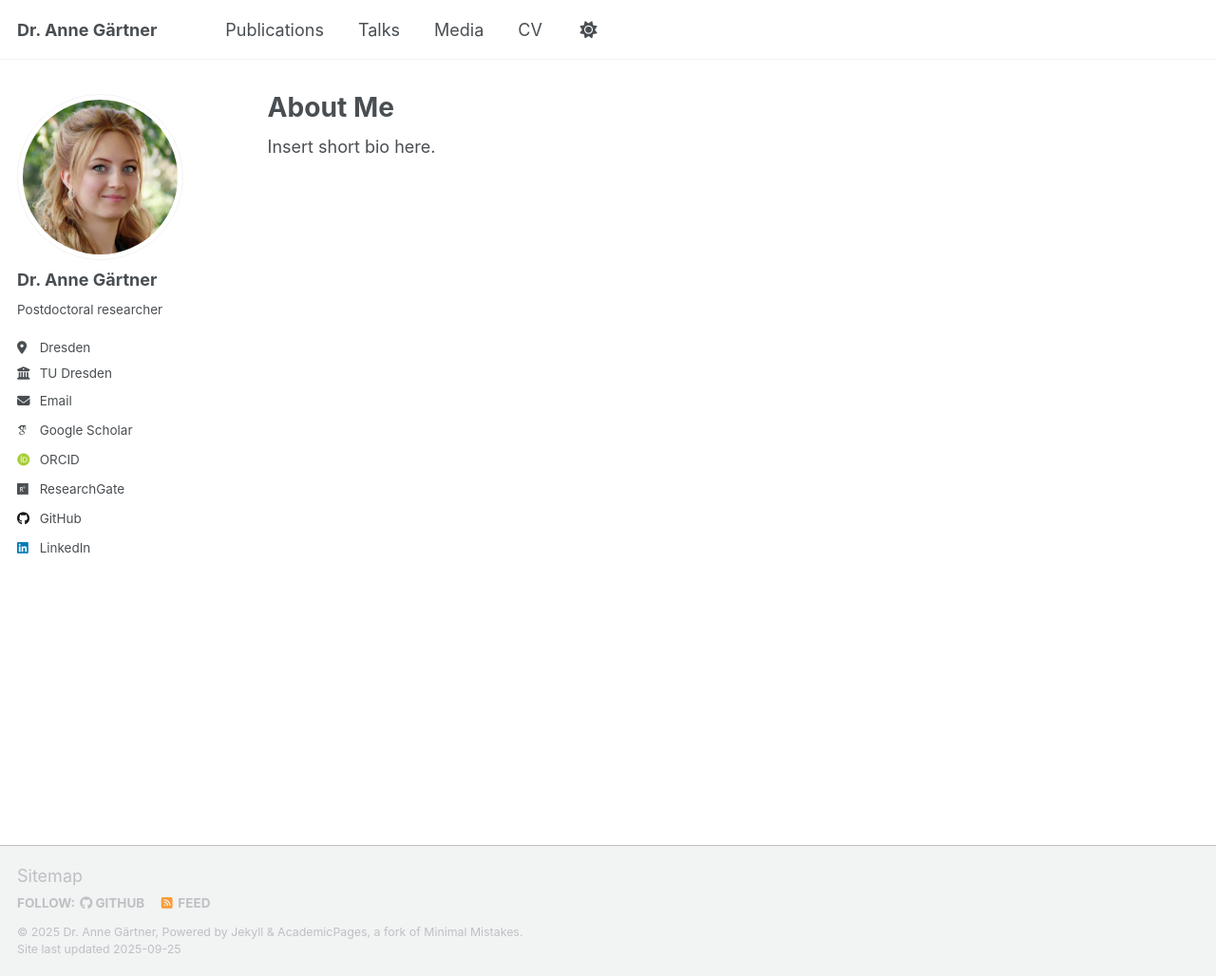
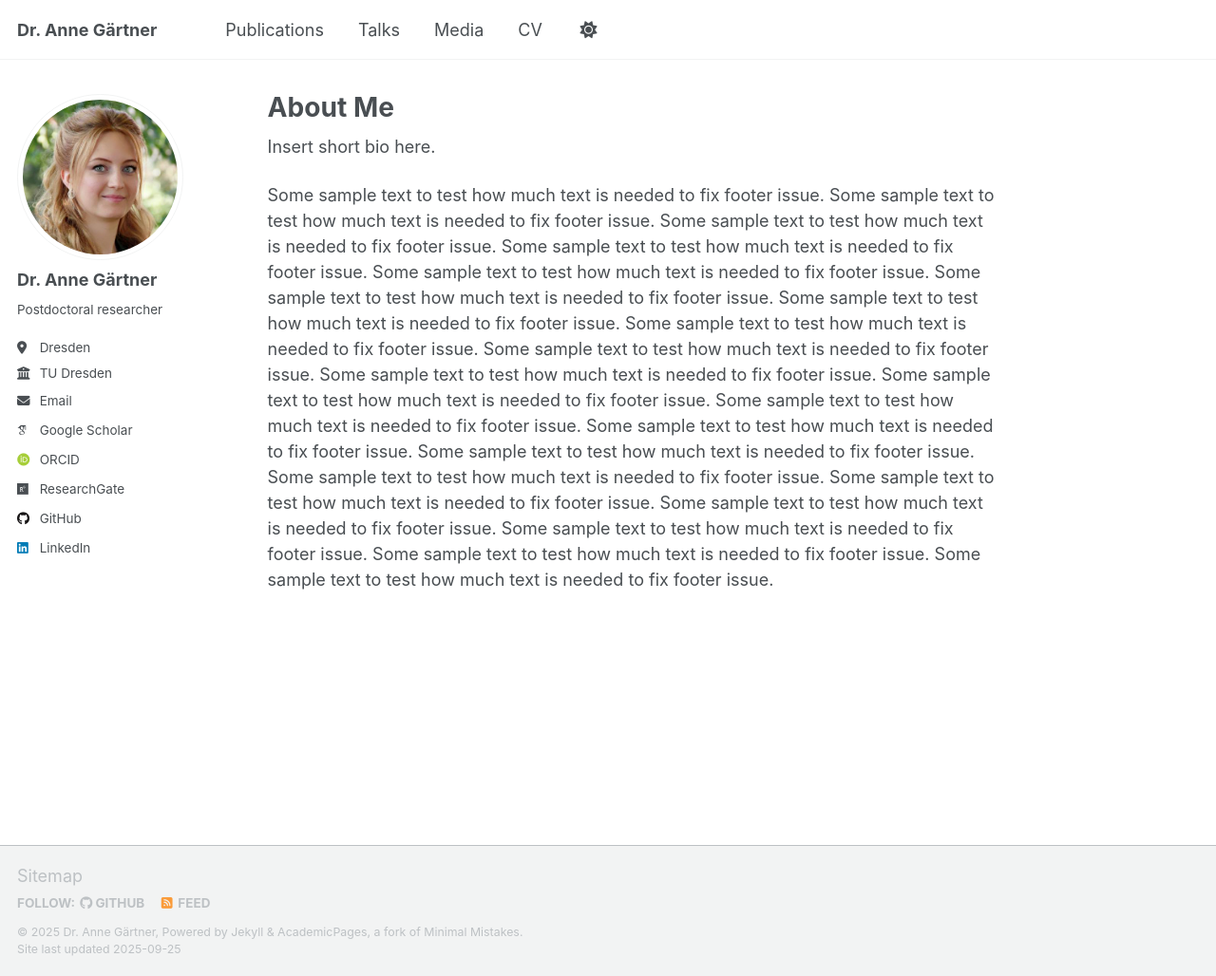
Before and after one commit to angaertner/angaertner.github.io, a Jekyll site: the page built from _pages/about.md, in a window 1280 px wide and 1028 px high. Shown: the whole window at 95% size. Built offline with Jekyll 4.4.1, drawn with Linux system fonts in a browser that asks for light colours; some web fonts are replaced; a script that is not in the unit is left out.

Commit message:
Update about.md

```diff
--- a/_pages/about.md
+++ b/_pages/about.md
@@ -8,3 +8,5 @@ redirect_from:
 ---
 
 Insert short bio here.
+
+Some sample text to test how much text is needed to fix footer issue. Some sample text to test how much text is needed to fix footer issue. Some sample text to test how much text is needed to fix footer issue. Some sample text to test how much text is needed to fix footer issue. Some sample text to test how much text is needed to fix footer issue. Some sample text to test how much text is needed to fix footer issue. Some sample text to test how much text is needed to fix footer issue. Some sample text to test how much text is needed to fix footer issue. Some sample text to test how much text is needed to fix footer issue. Some sample text to test how much text is needed to fix footer issue. Some sample text to test how much text is needed to fix footer issue. Some sample text to test how much text is needed to fix footer issue. Some sample text to test how much text is needed to fix footer issue. Some sample text to test how much text is needed to fix footer issue. Some sample text to test how much text is needed to fix footer issue. Some sample text to test how much text is needed to fix footer issue. Some sample text to test how much text is needed to fix footer issue. Some sample text to test how much text is needed to fix footer issue. Some sample text to test how much text is needed to fix footer issue. Some sample text to test how much text is needed to fix footer issue.
```
